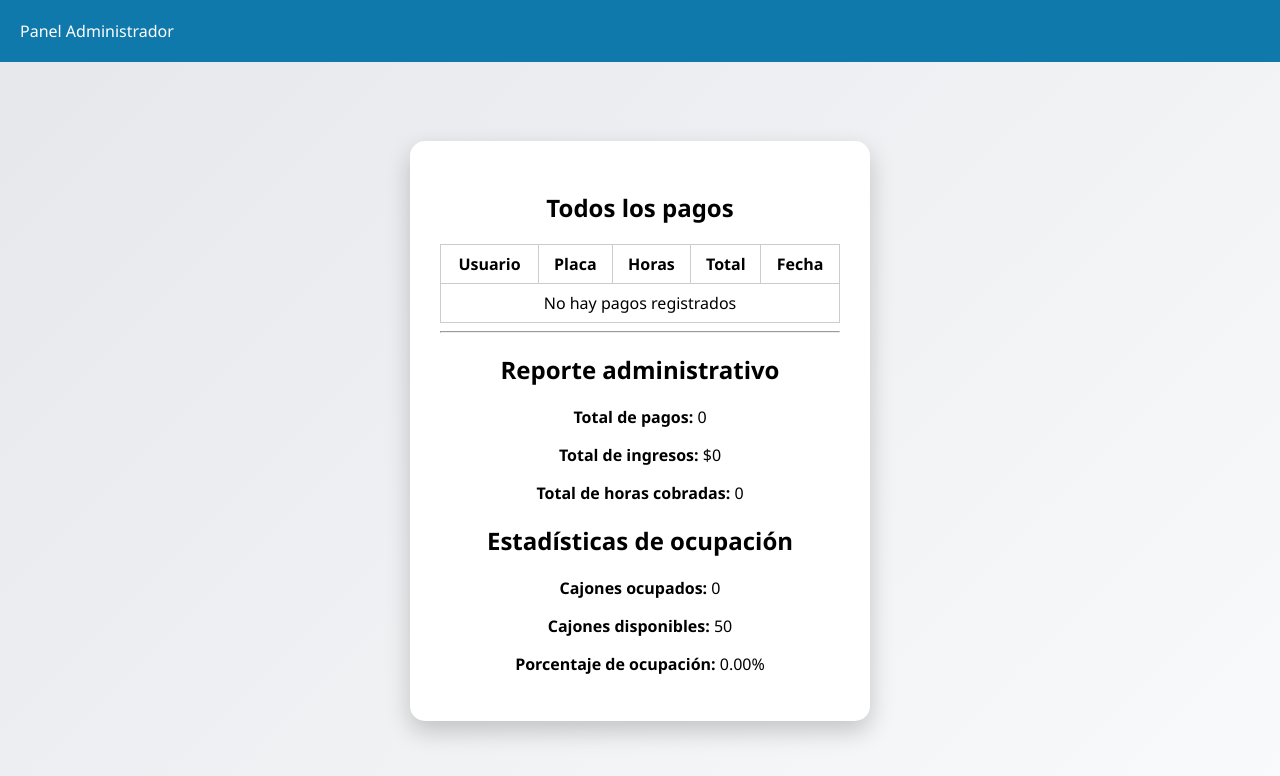
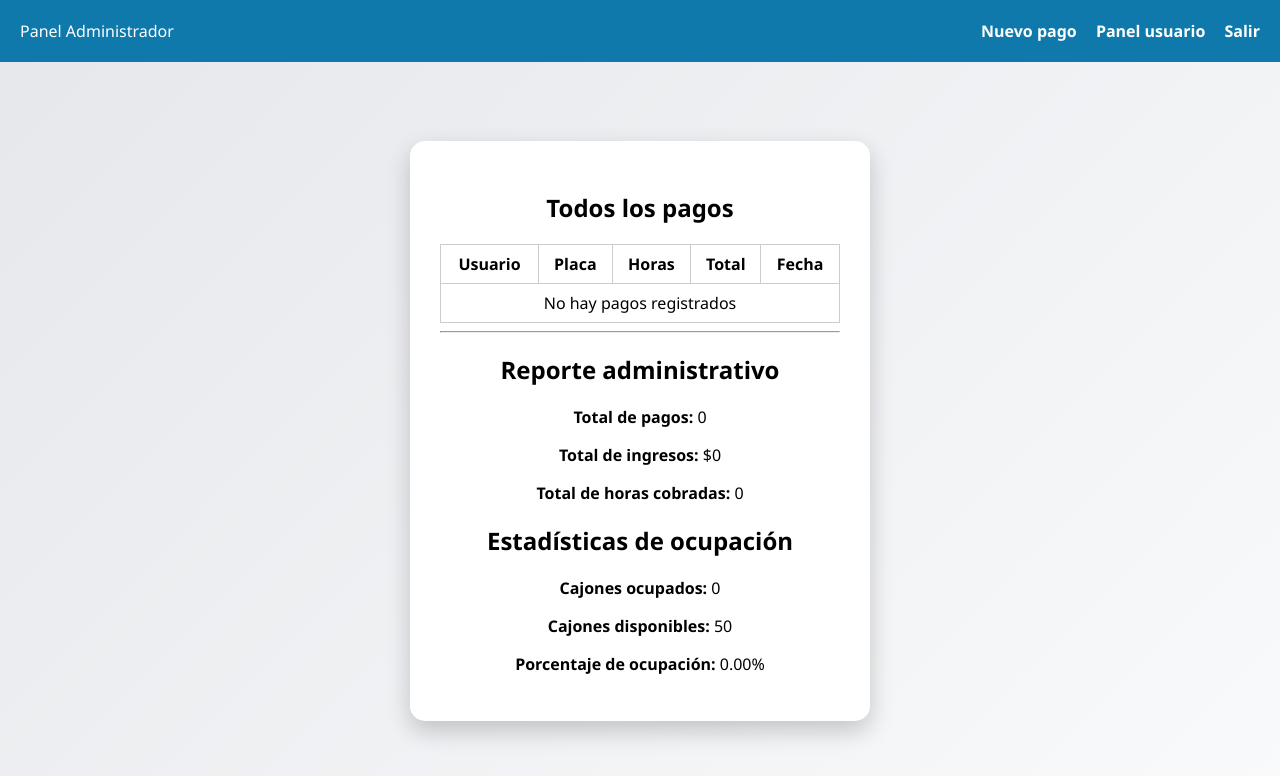
Before and after one commit to chalupo/pay-park, a website: page panel_admin.html in a window 1280 px wide. Drawn offline with Linux system fonts and the light colour scheme.

```diff
--- a/panel_admin.html
+++ b/panel_admin.html
@@ -9,6 +9,11 @@
 
     <header>
         Panel Administrador
+        <nav>
+            <a href="ventana-pago.html">Nuevo pago</a>
+            <a href="panel_usuario.html">Panel usuario</a>
+            <a href="#" onclick="logout()">Salir</a>
+        </nav>
     </header>
 
     <main>
```
